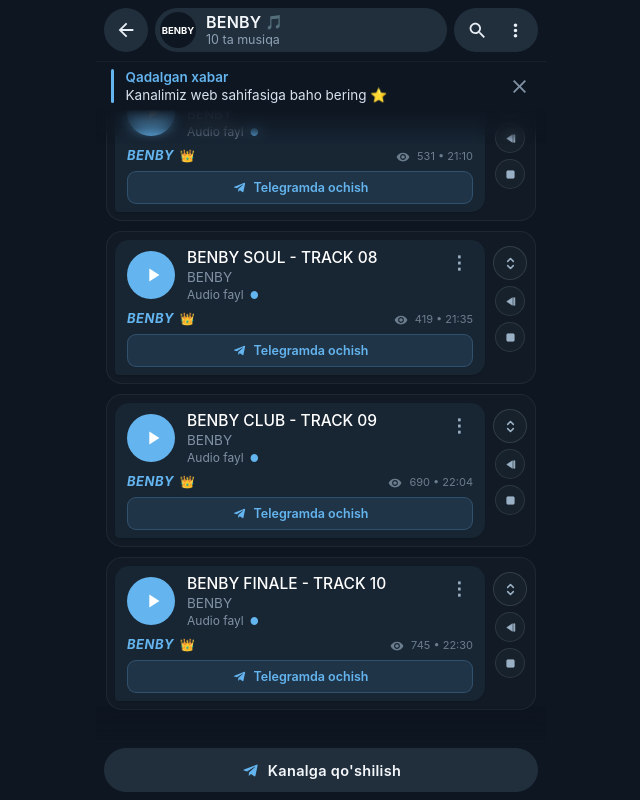
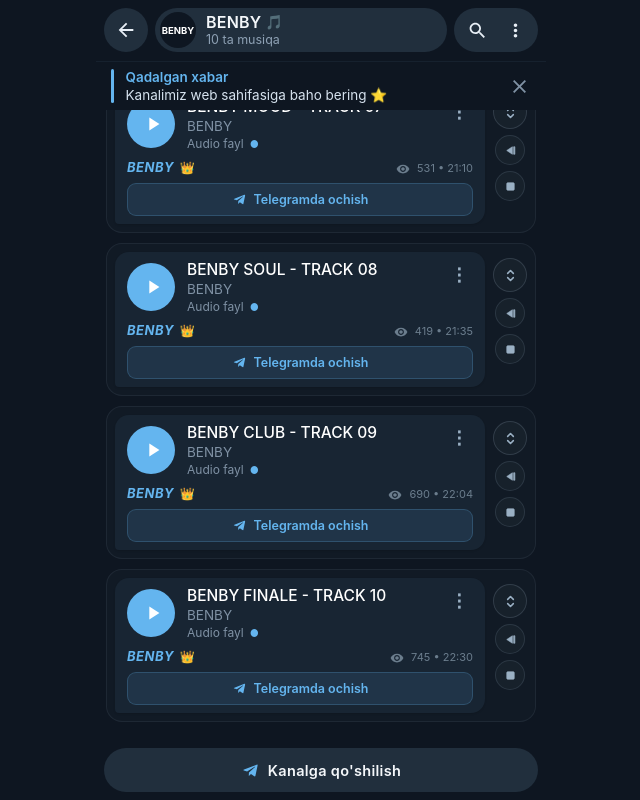
Before and after one commit to azadbei/Benby, a plain HTML site: page index.html in a window 1280 px wide. Shown: the whole page, without its empty margins (319-959 px from the left). Drawn offline with Linux system fonts and the light colour scheme.

Commit message:
Remove blur effects from header and footer
Removed header and footer blur effects and adjusted styles for the subscriber bar.

```diff
--- a/index.html
+++ b/index.html
@@ -80,39 +80,6 @@
         position: relative;
         flex-shrink: 0;
       }
-
-      /* HEADER PASTIDA BLUR + FONGA SEKIN ERIB YO'QOLADIGAN QATLAM */
-      .header-fade-blur {
-        position: absolute;
-        left: 0;
-        right: 0;
-        bottom: -34px;
-        height: 34px;
-        pointer-events: none;
-        background: linear-gradient(
-          180deg,
-          rgba(14, 22, 33, 0.96) 0%,
-          rgba(14, 22, 33, 0.65) 48%,
-          rgba(14, 22, 33, 0.22) 82%,
-          rgba(14, 22, 33, 0) 100%
-        );
-        backdrop-filter: blur(7px);
-        -webkit-backdrop-filter: blur(7px);
-        -webkit-mask-image: linear-gradient(
-          180deg,
-          rgba(0, 0, 0, 1) 0%,
-          rgba(0, 0, 0, 0.72) 55%,
-          rgba(0, 0, 0, 0) 100%
-        );
-        mask-image: linear-gradient(
-          180deg,
-          rgba(0, 0, 0, 1) 0%,
-          rgba(0, 0, 0, 0.72) 55%,
-          rgba(0, 0, 0, 0) 100%
-        );
-        z-index: 15;
-      }
-
       .top-bar {
         display: flex;
         align-items: center;
@@ -120,8 +87,6 @@
         padding: 6px 8px;
         gap: 7px;
         background-color: #0e1621;
-        position: relative;
-        z-index: 2;
       }
       .back-pill-btn {
         width: 44px;
@@ -256,8 +221,6 @@
         padding: 6px 8px;
         gap: 6px;
         background-color: #0e1621;
-        position: relative;
-        z-index: 2;
       }
       .search-bar.active {
         display: flex;
@@ -348,16 +311,14 @@
       .top-mini-player {
         display: flex;
         align-items: center;
-        background-color: rgba(23, 33, 43, 0.85);
-        border-top: 1px solid rgba(16, 25, 33, 0.8);
+        background-color: #17212b;
+        border-top: 1px solid #101921;
         padding: 0 8px;
         gap: 6px;
         max-height: 0;
         opacity: 0;
         overflow: hidden;
         pointer-events: none;
-        position: relative;
-        z-index: 2;
         transition:
           max-height 0.22s ease,
           opacity 0.2s ease,
@@ -442,7 +403,6 @@
         background-color: #0e1621;
         cursor: pointer;
         position: relative;
-        z-index: 2;
         overflow: hidden;
         transition:
           opacity 0.45s ease,
@@ -590,7 +550,7 @@
         -webkit-overflow-scrolling: touch;
         overscroll-behavior-y: contain;
         transform: translateZ(0);
-        padding: 28px 10px 30px 10px;
+        padding: 8px 10px 18px 10px;
         display: flex;
         flex-direction: column;
         gap: 10px;
@@ -619,8 +579,6 @@
       .app-container.menu-open-blur .top-mini-player,
       .app-container.menu-open-blur .pinned,
       .app-container.menu-open-blur .subscriber-bar,
-      .app-container.menu-open-blur .header-fade-blur,
-      .app-container.menu-open-blur .footer-fade-blur,
       .app-container.menu-open-blur .date-badge,
       .app-container.menu-open-blur .empty-search-state,
       .app-container.menu-open-blur .play-circle,
@@ -647,8 +605,6 @@
       /* KO'P BOSIB TURILGANDA (LONG-PRESS) BOSILGAN POSTDAN TASHQARI HAMMA EKRAN BLUR BO'LADI */
       .app-container.post-long-press-active .tg-header,
       .app-container.post-long-press-active .subscriber-bar,
-      .app-container.post-long-press-active .header-fade-blur,
-      .app-container.post-long-press-active .footer-fade-blur,
       .app-container.post-long-press-active .date-badge,
       .app-container.post-long-press-active .empty-search-state,
       .app-container.post-long-press-active .post-zone:not(.long-pressed-zone) {
@@ -1130,42 +1086,7 @@
         fill: #64b5ef;
       }
 
-      /* FOOTER USTIDA BLUR + FONGA SEKIN ERIB YO'QOLADIGAN QATLAM */
-      .footer-wrapper {
-        position: relative;
-        flex-shrink: 0;
-        z-index: 20;
-      }
-      .footer-fade-blur {
-        position: absolute;
-        left: 0;
-        right: 0;
-        top: -34px;
-        height: 34px;
-        pointer-events: none;
-        background: linear-gradient(
-          0deg,
-          rgba(14, 22, 33, 0.96) 0%,
-          rgba(14, 22, 33, 0.65) 48%,
-          rgba(14, 22, 33, 0.22) 82%,
-          rgba(14, 22, 33, 0) 100%
-        );
-        backdrop-filter: blur(7px);
-        -webkit-backdrop-filter: blur(7px);
-        -webkit-mask-image: linear-gradient(
-          0deg,
-          rgba(0, 0, 0, 1) 0%,
-          rgba(0, 0, 0, 0.72) 55%,
-          rgba(0, 0, 0, 0) 100%
-        );
-        mask-image: linear-gradient(
-          0deg,
-          rgba(0, 0, 0, 1) 0%,
-          rgba(0, 0, 0, 0.72) 55%,
-          rgba(0, 0, 0, 0) 100%
-        );
-      }
-
+      /* HEADERDAGI KABI KAPSULA FOOTER + PASTGA TEZ TUSHISH TUGMASI */
       .subscriber-bar {
         background-color: #0e1621;
         display: flex;
@@ -1175,7 +1096,8 @@
         padding: 6px 8px;
         gap: 7px;
         position: relative;
-        z-index: 2;
+        flex-shrink: 0;
+        z-index: 20;
       }
       .subscriber-bar.at-bottom {
         gap: 0;
@@ -1507,15 +1429,11 @@
             </svg>
           </button>
         </div>
-
-        <div class="header-fade-blur"></div>
       </div>
 
       <div class="chat-area" id="chat-area"></div>
 
-      <!-- FOOTER USTIDA BLUR + FONGA SEKIN ERIB YO'QOLADIGAN QATLAM + PASTKI PANEL -->
-      <div class="footer-wrapper">
-        <div class="footer-fade-blur"></div>
+      <!-- HEADERDAGI KABI KAPSULA FOOTER + PASTGA TEZ TUSHISH TUGMASI -->
       <div class="subscriber-bar at-bottom" id="subscriber-bar">
         <a href="https://t.me/BENBY" target="_blank" class="join-channel-capsule">
           <svg viewBox="0 0 24 24">
@@ -1536,7 +1454,6 @@
             <polyline points="6 13 12 19 18 13"></polyline>
           </svg>
         </button>
-        </div>
       </div>
     </div>
 
```
Lines whose indentation alone changed are shown as unchanged.
